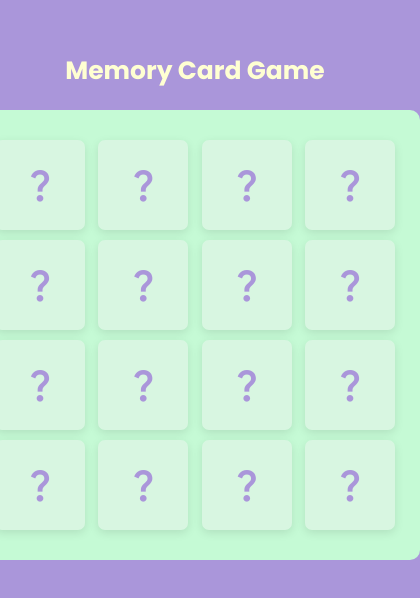
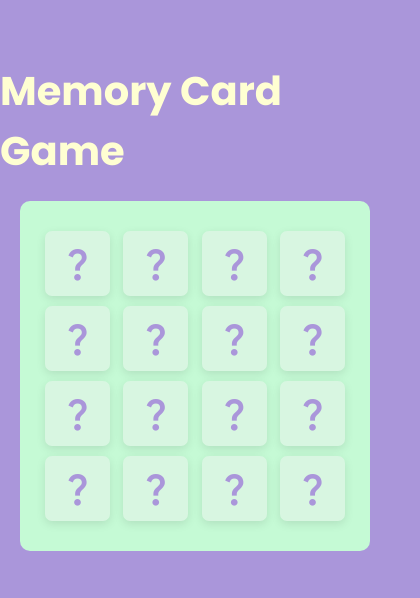
Before and after one commit to Yulduzb/Memory-Card-Game, a plain HTML site: page index.html in a window 390 px wide. Shown: the part 116-714 px from the top of the page, 420 px wide, since content can reach past the window. Drawn offline with nearby package versions, Linux system fonts and the light colour scheme.

Commit message:
set responsive

```diff
--- a/style.css
+++ b/style.css
@@ -113,11 +113,11 @@
   @media screen and (max-width: 530px) {
 
     h1{
-      font-size: 25px;
+      font-size: 25cdpx;
     }
     .wrapper{
-      height: 450px;
-      width: 450px;
+      height: 350px;
+      width: 350px;
     }
 
 
```
